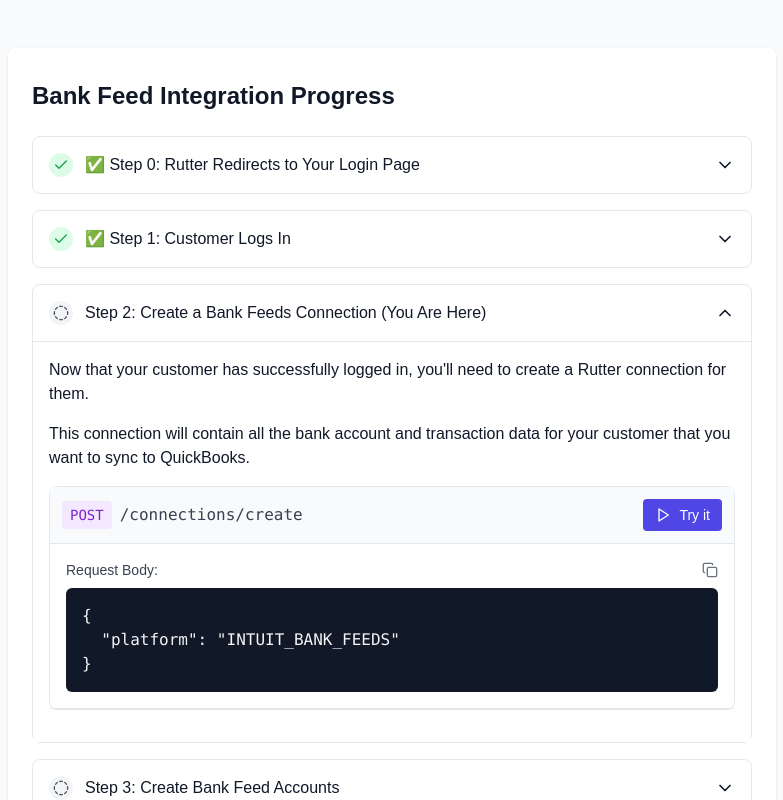
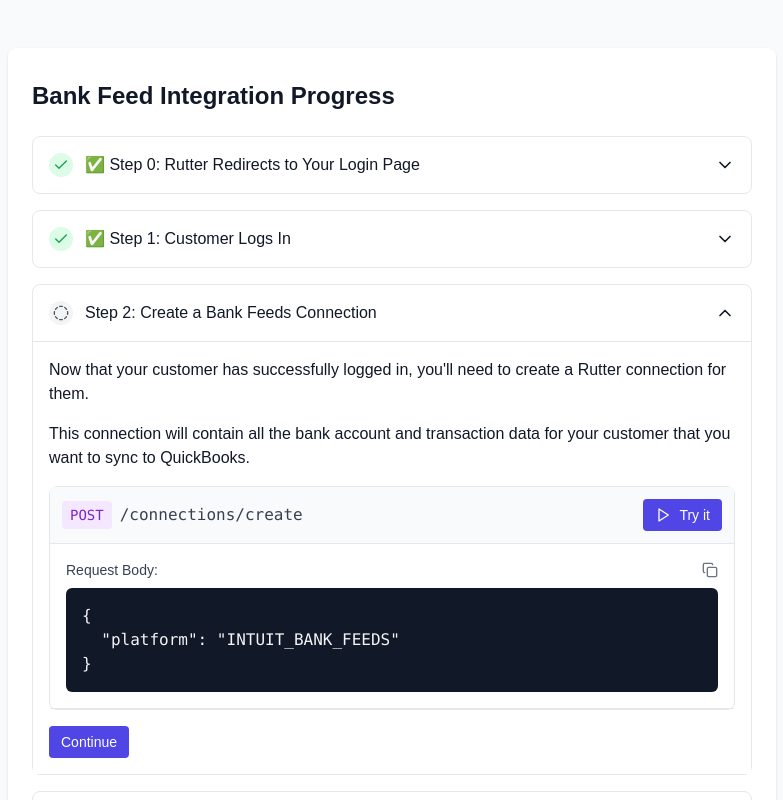
Before and after one commit to Rutter/bank-feeds-demo, a Next.js app: page /login/success in a window 1280 px wide. Shown: the top 800 px of the page, without its empty margins (248-1031 px from the left). Built offline with nearby package versions, Linux system fonts and the light colour scheme.

Commit message:
set steps as complete when continued

```diff
--- a/src/components/IntegrationProgress.tsx
+++ b/src/components/IntegrationProgress.tsx
@@ -9,6 +9,18 @@
   const [redirectUri, setRedirectUri] = useState("");
   const [challenge, setChallenge] = useState("");
 
+  const steps = {
+    "rutter-redirect": true,
+    auth: true,
+    "create-connection": false,
+    accounts: false,
+    transactions: false,
+    otp: false,
+    redirect: false,
+  };
+
+  const [completedSteps, setCompletedSteps] = useState(steps);
+
   useEffect(() => {
     const params = new URLSearchParams(window.location.search);
     const uri = params.get("redirect_uri");
@@ -16,13 +28,33 @@
     setChallenge(uri?.split("challenge=")[1] || "");
   }, []);
 
-  const handleContinue = () => {
-    if (redirectUri) {
-      window.location.href = `${redirectUri}&otp=YOUR_OTP_HERE`;
-    }
+  const handleContinue = (currentStepKey: string) => {
+    const stepKeys = Object.keys(completedSteps); // Get the keys of the object
+    const currentIndex = stepKeys.indexOf(currentStepKey);
+
+    // Get the next step key
+    const nextStepKey =
+      currentIndex < stepKeys.length - 1
+        ? stepKeys[currentIndex + 1]
+        : currentStepKey;
+
+    setOpenSection(nextStepKey);
+    setCompletedSteps((prev) => ({
+      ...prev,
+      [currentStepKey]: true,
+    }));
+
   };
 
-  const Section = ({ id, title, completed, children }) => (
+  // const handleFinalRedirect = () => {
+  //   if (redirectUri) {
+  //     window.location.href = `${redirectUri}&otp=YOUR_OTP_HERE`;
+  //   }
+  // }
+
+  const Section = ({ id, title, children }) => {
+    const completed = completedSteps[id];
+    return (
       <div className="border rounded-lg mb-4 bg-white">
         <button
           className="w-full flex items-center justify-between p-4 font-medium text-left text-gray-900"
@@ -49,10 +81,19 @@
           />
         </button>
         {openSection === id && (
-        <div className="p-4 border-t bg-white">{children}</div>
+          <div className="p-4 border-t bg-white">
+            {children}
+            <button
+              onClick={() => handleContinue(id)}
+              className="flex items-center gap-2 bg-indigo-600 text-white px-3 py-1.5 rounded text-sm hover:bg-indigo-700"
+            >
+              Continue
+            </button>
+          </div>
         )}
       </div>
-  );
+    )
+  };
 
   const CodeBlock = ({ code }) => {
     const [copied, setCopied] = useState(false);
@@ -92,7 +133,6 @@
           <Section
             id="rutter-redirect"
             title="✅ Step 0: Rutter Redirects to Your Login Page"
-            completed={true}
           >
             <p className="text-gray-900">
               When your customer selected your financial institution in
@@ -101,8 +141,8 @@
             </p>
             <br />
             <p className="text-gray-900">
-              Appended to your login page is a Rutter redirect URI and challenge that
-              you&apos;ll need to use in Step 6 to complete the login:
+              Appended to your login page is a Rutter redirect URI and challenge
+              that you&apos;ll need to use in Step 6 to complete the login:
             </p>
             <p className="font-mono bg-gray-100 p-2 rounded mt-2 text-gray-900">
               {redirectUri}
@@ -110,9 +150,7 @@
           </Section>
           <Section
             id="auth"
-            title="✅ Step 1: Customer Logs In"
-            completed={true}
-          >
+            title="✅ Step 1: Customer Logs In"          >
             <p className="text-gray-900">
               Your customer provided their login details. Your system marked
               this as a successful authentication.
@@ -120,9 +158,7 @@
           </Section>
           <Section
             id="create-connection"
-            title="Step 2: Create a Bank Feeds Connection (You Are Here)"
-            completed={false}
-          >
+            title="Step 2: Create a Bank Feeds Connection"          >
             <p className="mb-4 text-gray-900">
               Now that your customer has successfully logged in, you'll need to
               create a Rutter connection for them.
@@ -151,7 +187,6 @@
           <Section
             id="accounts"
             title="Step 3: Create Bank Feed Accounts"
-            completed={false}
           >
             <p className="mb-4 text-gray-900">
               After authentication, create bank feed accounts:
@@ -188,7 +223,6 @@
           <Section
             id="transactions"
             title="Step 4: Send Bank Feed Transactions"
-            completed={false}
           >
             <p className="mb-4 text-gray-900">
               Finally, sync transactions for the bank feed account:
@@ -220,7 +254,7 @@
               }}
             />
           </Section>
-          <Section id="otp" title="Step 5: Generate OTP" completed={false}>
+          <Section id="otp" title="Step 5: Generate OTP">
             <p className="mb-4 text-gray-900">
               Now generate an OTP using Rutter's API. This tells Rutter that the
               authentication was successful:
```
Lines whose indentation alone changed are shown as unchanged.
